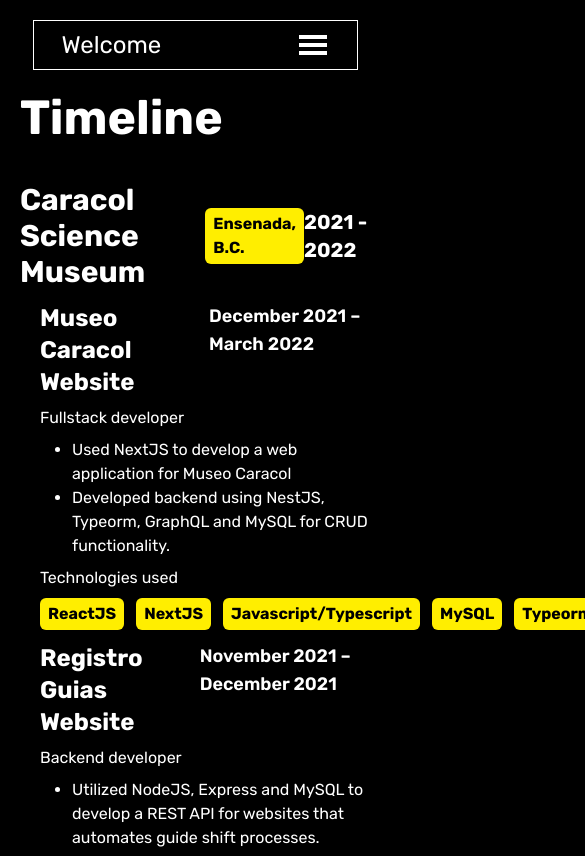
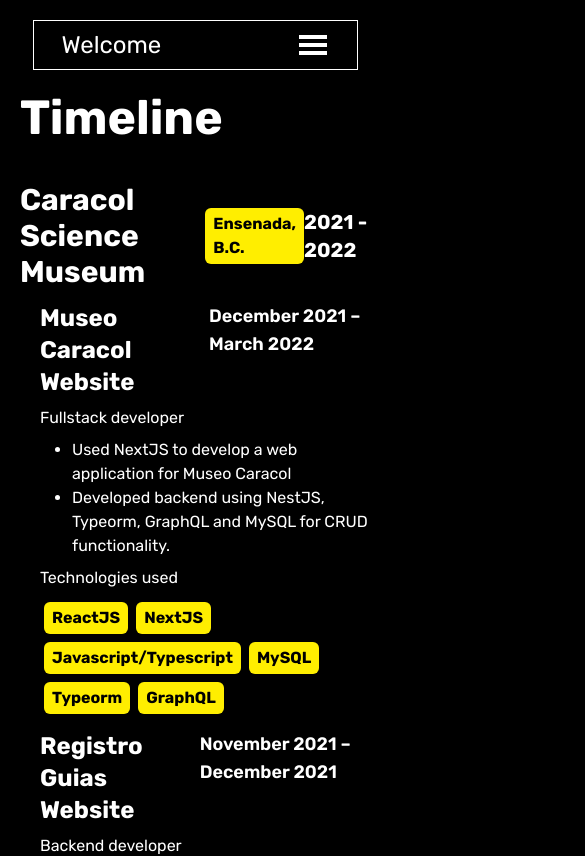
Before and after one commit to yorch-JMG/portfolio, a Next.js app: page /timeline in a window 390 px wide. Shown: the top 856 px of the page, 585 px wide, since content can reach past the window. Built offline with nearby package versions, Linux system fonts and the light colour scheme.

Commit message:
technologies on projects responsive fix

```diff
--- a/pages/timeline.js
+++ b/pages/timeline.js
@@ -47,10 +47,10 @@
                           </ul>
                           <div className="text-base-text-color pt-2">
                             <h5>Technologies used</h5>
-                            <div className="flex pt-2">
+                            <div className="flex flex-wrap pt-2">
                               {project.technologiesUsed.map(technology => {
                                 return (
-                                  <p className="text-background bg-harder-text-color font-bold p-1 px-2 mr-3 rounded-md">
+                                  <p className="text-background bg-harder-text-color w-fit font-bold p-1 px-2 my-1 mx-1 rounded-md">
                                     {technology.name}
                                   </p>
                                 );
```
